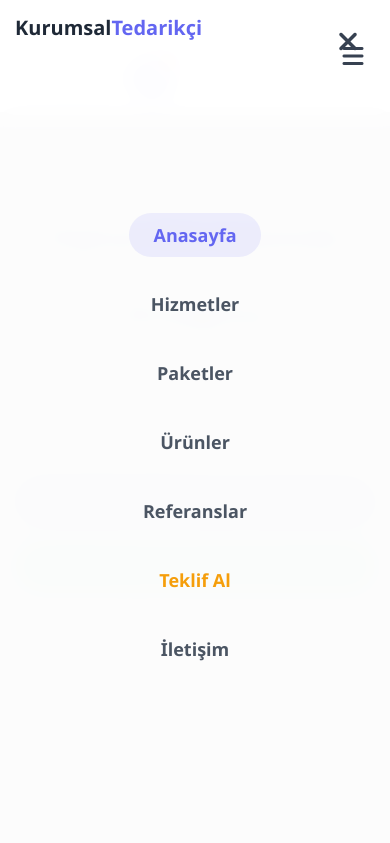
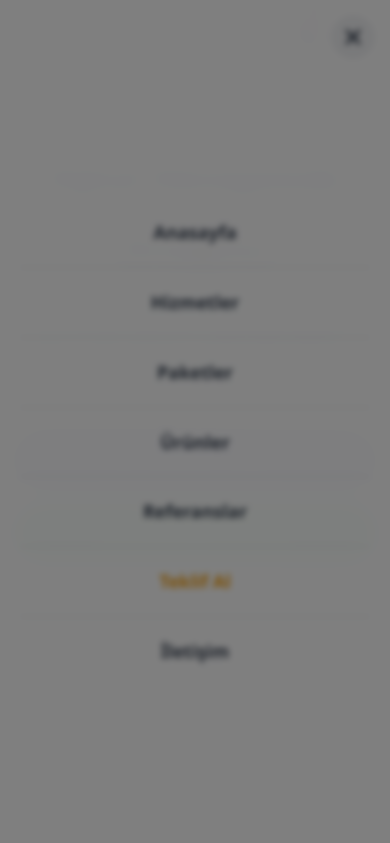
Before and after one commit to yildirimtarhan/yildirimtarhan-Kurumsal-Tedarikci, a website: page public/index.html in a window 390 px wide. Both pictures are taken after a click on the button "Menüyü Aç". Shown: the top 843 px of the page. Drawn offline with Linux system fonts and the light colour scheme.

Commit message:
Mobil menü düzeltmeleri ve responsive tasarım

```diff
--- a/public/index.html
+++ b/public/index.html
@@ -5,10 +5,15 @@
     <meta name="viewport" content="width=device-width, initial-scale=1.0, maximum-scale=5.0">
     <title>Kurumsal Tedarikçi - Dijital Dönüşümde Güvenilir Çözüm Ortağınız</title>
     <link rel="stylesheet" href="https://cdnjs.cloudflare.com/ajax/libs/font-awesome/6.4.0/css/all.min.css">
-    <link rel="stylesheet" href="css/mobile.css">
     <style>
         * { margin: 0; padding: 0; box-sizing: border-box; }
-        body { font-family: 'Segoe UI', system-ui, -apple-system, sans-serif; line-height: 1.6; color: #333; padding-top: 70px; }
+        body {
+            font-family: 'Segoe UI', system-ui, -apple-system, sans-serif;
+            line-height: 1.6;
+            color: #333;
+            padding-top: 70px;
+            overflow-x: hidden;
+        }
 
         /* Navbar */
         .navbar {
@@ -23,6 +28,7 @@
             display: flex;
             justify-content: space-between;
             align-items: center;
+            height: 70px;
         }
 
         .logo { font-size: 24px; font-weight: 800; color: #1f2937; text-decoration: none; }
@@ -50,7 +56,26 @@
         .nav-right {
             display: flex;
             align-items: center;
-            gap: 20px;
+            gap: 15px;
+        }
+
+        /* Giriş butonu */
+        .login-btn {
+            text-decoration: none;
+            color: #6366f1;
+            font-weight: 600;
+            font-size: 14px;
+            padding: 10px 20px;
+            border: 2px solid #6366f1;
+            border-radius: 25px;
+            transition: all 0.3s;
+            display: flex;
+            align-items: center;
+            height: 44px;
+        }
+        .login-btn:hover {
+            background: #6366f1;
+            color: white;
         }
 
         .cart-btn {
@@ -84,35 +109,19 @@
             align-items: center;
             justify-content: center;
             border: 2px solid white;
-            animation: bounce 0.3s;
         }
 
-        @keyframes bounce {
-            0%, 100% { transform: scale(1); }
-            50% { transform: scale(1.2); }
+        /* Mobile Menu Button */
+        .mobile-menu-btn {
+            display: none;
+            background: none;
+            border: none;
+            font-size: 24px;
+            cursor: pointer;
+            color: #374151;
+            padding: 8px;
+            z-index: 1001;
         }
-
-        /* Giriş butonu */
-        .login-btn {
-            text-decoration: none;
-            color: #6366f1;
-            font-weight: 600;
-            font-size: 14px;
-            padding: 10px 20px;
-            border: 2px solid #6366f1;
-            border-radius: 25px;
-            transition: all 0.3s;
-            display: flex;
-            align-items: center;
-            height: 44px;
-        }
-        .login-btn:hover {
-            background: #6366f1;
-            color: white;
-        }
-
-        /* Mobile Menu Button - Default hidden */
-        .mobile-menu-btn { display: none; }
 
         /* Hero Section */
         .hero {
@@ -408,7 +417,151 @@
             transform: translateY(-3px);
         }
 
-        /* Overlay for mobile menu */
+        /* MOBİL DÜZENLEMELER - DÜZELTİLMİŞ */
+        @media (max-width: 768px) {
+            body { padding-top: 60px; }
+
+            .navbar {
+                height: 60px;
+                padding: 10px 15px;
+            }
+
+            .logo { font-size: 20px; }
+
+            .mobile-menu-btn {
+                display: flex !important;
+                align-items: center;
+                justify-content: center;
+                position: absolute;
+                right: 15px;
+                top: 50%;
+                transform: translateY(-50%);
+                width: 44px;
+                height: 44px;
+            }
+
+            .nav-links {
+                display: none;
+                position: fixed;
+                top: 0;
+                left: 0;
+                width: 100%;
+                height: 100vh;
+                background: rgba(255,255,255,0.98);
+                backdrop-filter: blur(10px);
+                flex-direction: column;
+                justify-content: center;
+                align-items: center;
+                gap: 0 !important;
+                z-index: 9999;
+                margin: 0;
+                padding: 80px 20px 40px;
+                overflow-y: auto;
+            }
+
+            .nav-links.active {
+                display: flex !important;
+            }
+
+            .nav-links li {
+                width: 100%;
+                text-align: center;
+                border-bottom: 1px solid #e5e7eb;
+            }
+
+            .nav-links li:last-child {
+                border-bottom: none;
+            }
+
+            .nav-links a {
+                font-size: 18px !important;
+                padding: 20px;
+                width: 100%;
+                justify-content: center;
+                height: auto;
+                color: #374151;
+                display: block;
+            }
+
+            .nav-links a:hover, .nav-links a.active {
+                background: rgba(99,102,241,0.1);
+                color: #6366f1;
+            }
+
+            /* Kapatma butonu */
+            .close-menu {
+                position: absolute;
+                top: 15px;
+                right: 15px;
+                background: #f3f4f6;
+                border: none;
+                font-size: 24px;
+                color: #374151;
+                cursor: pointer;
+                width: 44px;
+                height: 44px;
+                display: flex;
+                align-items: center;
+                justify-content: center;
+                border-radius: 50%;
+                z-index: 10000;
+            }
+
+            .close-menu:hover { background: #e5e7eb; }
+
+            /* Nav sağ kısım gizle (mobilde sadece menü butonu) */
+            .nav-right {
+                margin-right: 50px;
+                gap: 10px;
+            }
+
+            .login-btn {
+                padding: 8px 16px;
+                font-size: 13px;
+                height: 38px;
+            }
+
+            .cart-btn {
+                width: 40px;
+                height: 40px;
+            }
+
+            .hero {
+                padding: 40px 15px;
+                min-height: auto;
+            }
+
+            .hero-container {
+                grid-template-columns: 1fr !important;
+                gap: 30px !important;
+                text-align: center;
+            }
+
+            .hero h1 { font-size: 2rem !important; }
+            .hero p { font-size: 1rem !important; }
+            .hero-buttons { justify-content: center; }
+            .btn { width: 100%; }
+            .hero-visual { display: none !important; }
+
+            .hero-stats {
+                justify-content: center;
+                flex-wrap: wrap;
+                gap: 20px;
+            }
+
+            .quick-access { padding: 50px 15px; }
+            .section-title { font-size: 1.5rem; }
+            .cards-grid { grid-template-columns: 1fr; gap: 20px; }
+
+            /* TEKLİF AL menüsü sabit kalma sorunu düzeltme */
+            .nav-links a[href="teklif.html"] {
+                position: relative;
+                color: #f59e0b !important;
+                font-weight: 700;
+            }
+        }
+
+        /* Overlay */
         .menu-overlay {
             display: none;
             position: fixed;
@@ -417,7 +570,7 @@
             width: 100%;
             height: 100%;
             background: rgba(0,0,0,0.5);
-            z-index: 999;
+            z-index: 9998;
             backdrop-filter: blur(3px);
         }
         .menu-overlay.active { display: block; }
@@ -428,7 +581,7 @@
     <nav class="navbar">
         <a href="index.html" class="logo">Kurumsal<span>Tedarikçi</span></a>
 
-        <button class="mobile-menu-btn" onclick="toggleMenu()" aria-label="Menüyü Aç/Kapat">
+        <button class="mobile-menu-btn" onclick="toggleMenu()" aria-label="Menüyü Aç">
             <i class="fas fa-bars"></i>
         </button>
 
@@ -436,13 +589,13 @@
             <button class="close-menu" onclick="toggleMenu()" aria-label="Menüyü Kapat">
                 <i class="fas fa-times"></i>
             </button>
-            <li><a href="index.html" class="active">Anasayfa</a></li>
-            <li><a href="hizmetler.html">Hizmetler</a></li>
-            <li><a href="paketler.html">Paketler</a></li>
-            <li><a href="urunler.html">Ürünler</a></li>
-            <li><a href="referanslar.html">Referanslar</a></li>
-            <li><a href="teklif.html" style="color: #f59e0b;">Teklif Al</a></li>
-            <li><a href="iletisim.html">İletişim</a></li>
+            <li><a href="index.html" onclick="closeMenu()">Anasayfa</a></li>
+            <li><a href="hizmetler.html" onclick="closeMenu()">Hizmetler</a></li>
+            <li><a href="paketler.html" onclick="closeMenu()">Paketler</a></li>
+            <li><a href="urunler.html" onclick="closeMenu()">Ürünler</a></li>
+            <li><a href="referanslar.html" onclick="closeMenu()">Referanslar</a></li>
+            <li><a href="teklif.html" onclick="closeMenu()" style="color: #f59e0b;">Teklif Al</a></li>
+            <li><a href="iletisim.html" onclick="closeMenu()">İletişim</a></li>
         </ul>
 
         <div class="nav-right">
@@ -454,7 +607,7 @@
         </div>
     </nav>
 
-    <!-- Overlay for mobile menu -->
+    <!-- Overlay -->
     <div class="menu-overlay" id="menuOverlay" onclick="toggleMenu()"></div>
 
     <!-- Hero Section -->
@@ -573,7 +726,6 @@
         </p>
     </footer>
 
-    <!-- Scripts -->
     <script src="js/sepet.js"></script>
     <script>
         // Sepet sayısını güncelle
@@ -582,42 +734,52 @@
             const countElement = document.getElementById('cart-count');
             if(countElement) {
                 countElement.innerText = cart.length;
-                // Animasyon için
-                countElement.style.animation = 'none';
-                setTimeout(() => countElement.style.animation = 'bounce 0.3s', 10);
             }
         }
         updateCartCount();
 
-        // Mobil Menü Toggle
+        // Mobil Menü Kontrolü - DÜZELTİLMİŞ
         function toggleMenu() {
             const navLinks = document.getElementById('navLinks');
             const overlay = document.getElementById('menuOverlay');
             const body = document.body;
 
-            navLinks.classList.toggle('active');
-            overlay.classList.toggle('active');
+            const isOpen = navLinks.classList.contains('active');
 
-            // Menü açıkken scroll'u engelle
-            if(navLinks.classList.contains('active')) {
-                body.style.overflow = 'hidden';
+            if (isOpen) {
+                // Menüyü kapat
+                navLinks.classList.remove('active');
+                overlay.classList.remove('active');
+                body.style.overflow = '';
             } else {
-                body.style.overflow = '';
+                // Menüyü aç
+                navLinks.classList.add('active');
+                overlay.classList.add('active');
+                body.style.overflow = 'hidden'; // Scroll'u engelle
             }
         }
 
-        // Sayfa scroll olduğunda navbar'ı gizle/göster (opsiyonel)
-        let lastScroll = 0;
-        window.addEventListener('scroll', () => {
-            const navbar = document.querySelector('.navbar');
-            const currentScroll = window.pageYOffset;
+        // Menüyü kapat (link tıklamaları için)
+        function closeMenu() {
+            const navLinks = document.getElementById('navLinks');
+            const overlay = document.getElementById('menuOverlay');
+            const body = document.body;
 
-            if(currentScroll > lastScroll && currentScroll > 100) {
-                navbar.style.transform = 'translateY(-100%)';
-            } else {
-                navbar.style.transform = 'translateY(0)';
+            navLinks.classList.remove('active');
+            overlay.classList.remove('active');
+            body.style.overflow = '';
+        }
+
+        // Sayfa yüklendiğinde menüyü kapat (güvenlik için)
+        window.addEventListener('load', function() {
+            closeMenu();
+        });
+
+        // ESC tuşu ile menüyü kapat
+        document.addEventListener('keydown', function(e) {
+            if (e.key === 'Escape') {
+                closeMenu();
             }
-            lastScroll = currentScroll;
         });
     </script>
 
```
